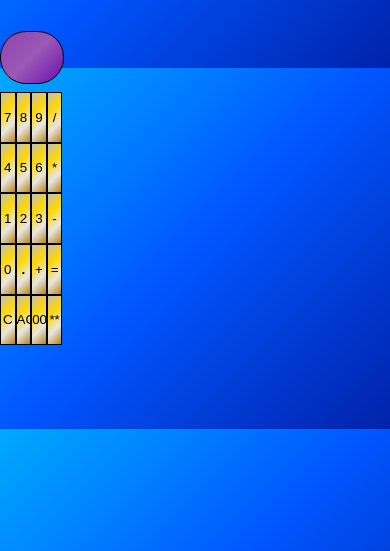
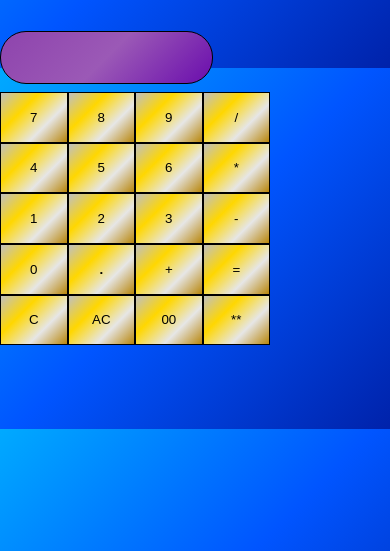
Before and after one commit to argahsuk/Calculator-webdev, a plain HTML site: page index.html in a window 390 px wide. Shown: the part 293-844 px from the top of the page. Drawn offline with Linux system fonts and the light colour scheme.

Commit message:
Update index.css

```diff
--- a/index.css
+++ b/index.css
@@ -49,7 +49,7 @@ h1{
         position: relative;
         height: 6vh;
         top: 34vh;
-        width: 16vw;
+        width: 54vw;
         border: 1px black solid;
         border-radius: 26px;
         left: 0vh;
@@ -61,6 +61,9 @@ h1{
         justify-content:left;
         position: relative;
         top: 35vh;
-
+        width: 36vh;
+    }
+    .grid-item{
+        width: 8vh;
     }
 }
```
